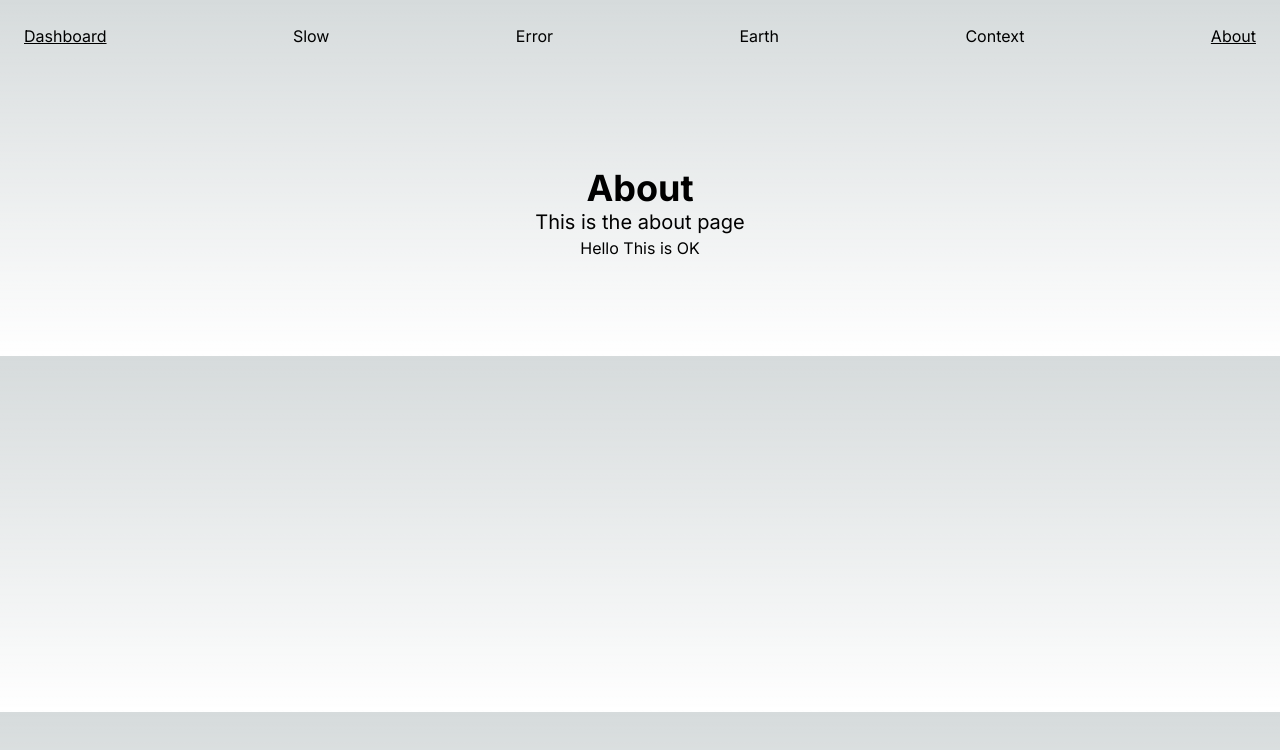
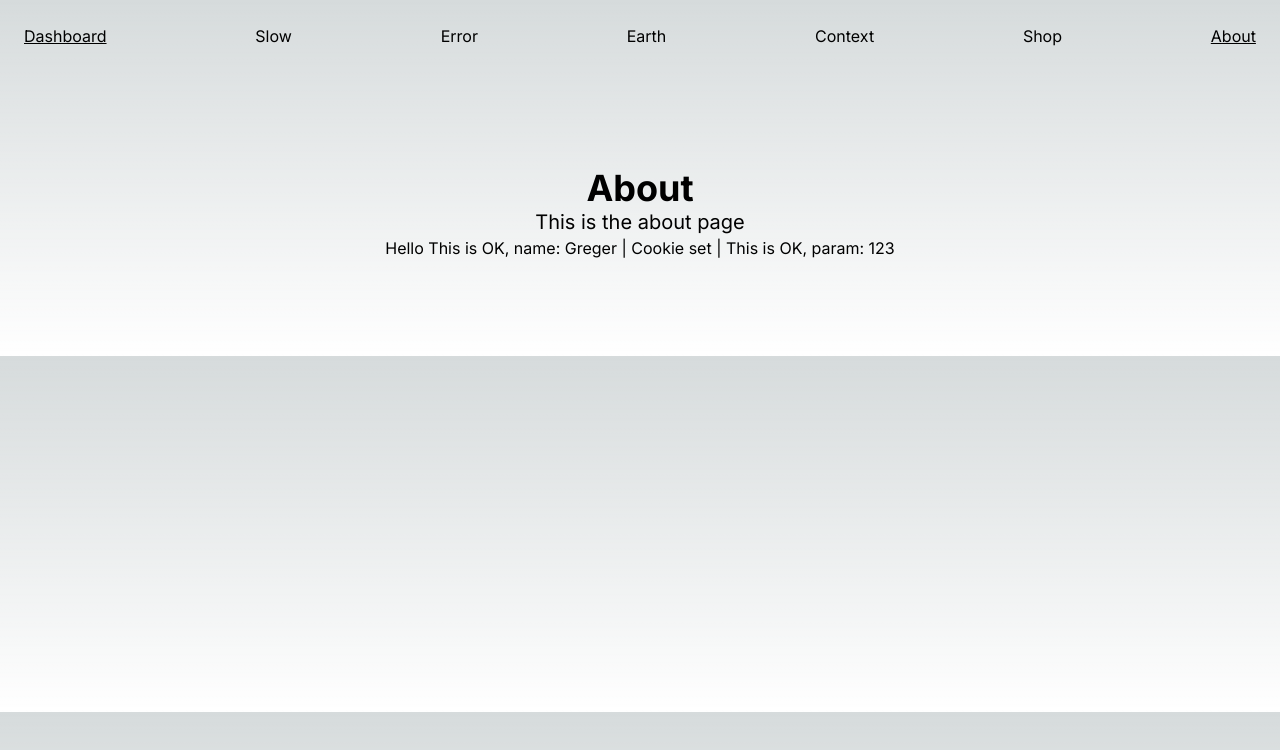
Before and after one commit to JGH153/next-13-demo-project, a Next.js app: page /about in a window 1280 px wide. Shown: the top 750 px of the page. Built offline with nearby package versions, Linux system fonts and the light colour scheme.

Commit message:
added more examples

```diff
--- a/app/about/Client.tsx
+++ b/app/about/Client.tsx
@@ -4,13 +4,29 @@ import { useEffect, useState } from "react";
 
 export function Client() {
   const [data, setData] = useState<any>(null);
+  const [cookieData, setCookieData] = useState<any>(null);
+  const [paramData, setParamData] = useState<any>(null);
 
   useEffect(() => {
     // fetch("api/data", { method: "POST" }) // 405 (Method Not Allowed)
-    fetch("api/data")
+    fetch("api/data?name=Greger")
       .then((res) => res.json())
       .then((data) => setData(data));
+
+    // no need for revalidate argument, always re-fetch
+    fetch("api/cookie")
+      .then((res) => res.json())
+      .then((data) => setCookieData(data));
+
+
+    fetch("api/shop/123")
+      .then((res) => res.json())
+      .then((data) => setParamData(data));
   }, []);
 
-  return <div>Hello {data && data.text}</div>;
+  return (
+    <div>
+      Hello {data && data.text} | {cookieData && cookieData.text} | {paramData && paramData.text}
+    </div>
+  );
 }
--- /dev/null
+++ b/app/api/cookie/route.ts
@@ -0,0 +1,9 @@
+
+import { cookies } from 'next/headers'
+import { NextResponse } from "next/server";
+
+export async function GET(request: Request) {
+	// for the session
+  cookies().set('name', 'lee', { secure: true })
+  return NextResponse.json({ text: "Cookie set" });
+}
--- a/app/api/data/route.ts
+++ b/app/api/data/route.ts
@@ -1,5 +1,7 @@
 import { NextResponse } from "next/server";
 
 export async function GET(request: Request) {
-  return NextResponse.json({ text: "This is OK" });
+  const { searchParams } = new URL(request.url);
+  const nameQuery = searchParams.get("name");
+  return NextResponse.json({ text: "This is OK, name: " + nameQuery });
 }
--- /dev/null
+++ b/app/api/shop/[product]/route.ts
@@ -0,0 +1,10 @@
+import { NextResponse } from "next/server";
+
+export async function GET(
+  request: Request,
+  context: { params: { product: string } }
+) {
+  return NextResponse.json({
+    text: "This is OK, param: " + context.params.product,
+  });
+}
--- a/app/navigation.tsx
+++ b/app/navigation.tsx
@@ -14,6 +14,7 @@ const links: NavLink[] = [
   { href: "/error", label: "Error" },
   { href: "/earth", label: "Earth" },
   { href: "/context", label: "Context" },
+  { href: "/shop/42?a=123", label: "Shop" },
   { href: "/about", label: "About" },
 ];
 
--- /dev/null
+++ b/app/shop/[item]/page.tsx
@@ -0,0 +1,16 @@
+export default function ShopPage({
+  params,
+  searchParams,
+}: {
+	// need to manually add params and searchParams to the props
+  params: { item: string };
+  searchParams: { [key: string]: string | string[] | undefined };
+}) {
+  return (
+    <main className="flex flex-col items-center justify-between p-24">
+      <h1 className="text-4xl font-bold">Shop page!</h1>
+			<p>Slug: {params.item}</p>
+			<p>Search params: {searchParams.a}</p>
+    </main>
+  );
+}
```
